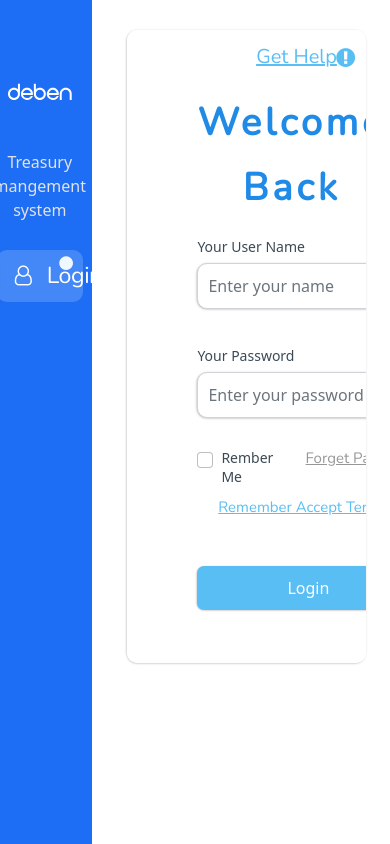
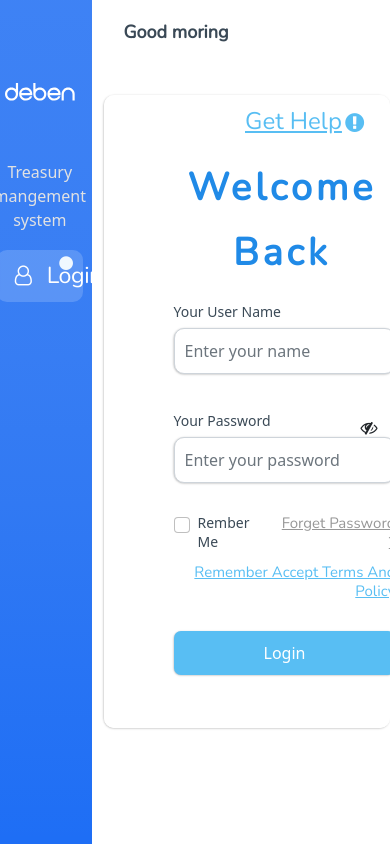
Before and after one commit to Maximus-Semo/dependLogin, a plain HTML site: page index.html in a window 390 px wide. Drawn offline with nearby package versions, Linux system fonts and the light colour scheme; files whose address does not match are found by name.

Commit message:
update grid system & font

```diff
--- a/index.html
+++ b/index.html
@@ -16,15 +16,15 @@
 
 <section>
     <!-- section img and login -->
-<div class="containerOverFlue col-12">
+<div class="containerOverFlue col-xxl-12 col-lx-12 col-lg-12">
     <div class="row">
-        <div class="col-3 loginDesign">
-            <div class="col-11 imgContainer">
+        <div class="col-xxl-3 col-lx-3 col-lg-3 col-3 loginDesign">
+            <div class="col-xxl-10 col-lx-10 col-lg-10 col-12 imgContainer">
                 <img src="./Design/deben.svg" alt="">
                 <p>Treasury mangement system</p>
             </div>
 
-            <div class="col-10 containerUser">
+            <div class="col-xxl-10 col-lx-10 col-lg-10 col-10 containerUser">
                 <span class="icon-user-o"></span>
                 <p class="loginParagraphe">Login</p>
                 <span class="icon-circle"></span>
@@ -35,14 +35,14 @@
 
 <!-- section welcome and form -->
 
-    <div class="col-9 containerWelcome">
+    <div class="col-9 col-xxl-9 col-lx-9 col-lg-9 col-9 containerWelcome">
         <!-- the message good moring -->
         <div class="messageGoodMoring">
             <h5>Good moring</h5>
         </div>
 
         <!-- the section is from and welcome back -->
-        <div class="col-10 contaienrForm">
+        <div class="col-xxl-10 col-lx-10 col-lg-10 col-12 contaienrForm">
             <div class="getGelpDiv">
             <a href="#">Get Help <span class="icon-exclamation-circle"></span></a>
             </div>
--- a/style.css
+++ b/style.css
@@ -1,4 +1,5 @@
 @import url('https://fonts.googleapis.com/css2?family=Nunito:wght@200&display=swap');
+
 *{
     padding: 0;
     margin: 0;
@@ -6,17 +7,25 @@
 }
 /* this for logo deben*/
 .containerOverFlue{
-    width: 100%;
     height: 100vh !important;
+    /* width: 1921px; */
     overflow: hidden;
 }
+/* @media screen and (max-width: 1200px) {
+    .containerOverFlue {
+        width: 100% !important;
+
+    }
+} */
+
 .loginDesign{
-    background-color:#1E6EF5;
-    width: 100%;
+    background: linear-gradient(180deg, rgba(255, 255, 255, 0.2) -77.3%, rgba(233, 232, 232, 0.124555) 40.98%, rgba(225, 224, 224, 0.0987332) 59.26%, rgba(197, 194, 194, 0) 100%), #1E6EF5;    width: 100%;
+    /* width: 376px !important; */
     height: 100vh !important;
     position: relative;
     display: flex;
     justify-content: center;
+
 }
 .imgContainer{
     margin: auto;
@@ -25,7 +34,9 @@
     text-align: center;
     color: #E2E2E2;
     transition: all 0.5s;
-
+}
+.imgContainer p{
+    margin-top: 10px;
 }
 @media screen and (max-width: 690px) {
     .imgContainer {
@@ -110,12 +121,6 @@
 .containerWelcome{
     margin: auto;
 }
-@media screen and (max-width: 500px) {
-.messageGoodMoring {
-    display: none;
-}
-
-}
 .messageGoodMoring{
     width: 150px;
     height: 25px;
@@ -123,12 +128,16 @@
 }
 
 .messageGoodMoring h5{
-    color: #3A4956;
-    font-family: 'Nunito', sans-serif;
+    font-family: 'Nunito';
     font-style: normal;
     font-weight: 700;
     font-size: 18px;
     line-height: 25px;
+
+    /* dark blue */
+
+    color: #3A4956;
+
 }
 .contaienrForm{
     overflow: auto;
@@ -150,16 +159,20 @@
 }
 .getGelpDiv a{
     color: #58BEF3;
+    width: 120px;
     font-family: 'Nunito', sans-serif;
     font-style: normal;
-    font-weight: 400;
-    font-size: 20px;
+    font-weight: 500 !important;
+    font-size: 24px;
     line-height: 33px;
     display: flex;
     align-items: center;
     text-decoration-line: underline;
+    position: absolute;
+    right:15px ;
 }
 .getGelpDiv span{
+
     color: #58BEF3;
     position: absolute;
     right:1px;
```
